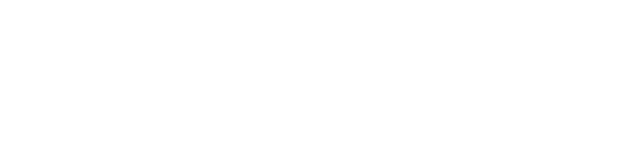
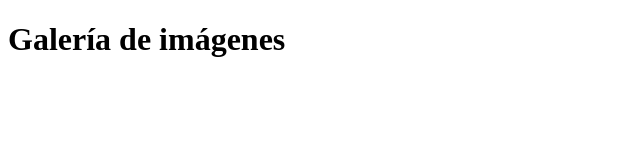
Before and after one commit to soniasancheztics/miWeb, a plain HTML site: page galeria.html in a window 1280 px wide. Shown: the whole page, without its empty margins (0-640 px from the left). Drawn offline with Linux system fonts and the light colour scheme.

Commit message:
h1 en galería

```diff
--- a/galeria.html
+++ b/galeria.html
@@ -6,6 +6,7 @@
     <title>Document</title>
 </head>
 <body>
+    <h1>Galería de imágenes</h1>
 
 </body>
 </html>
```
